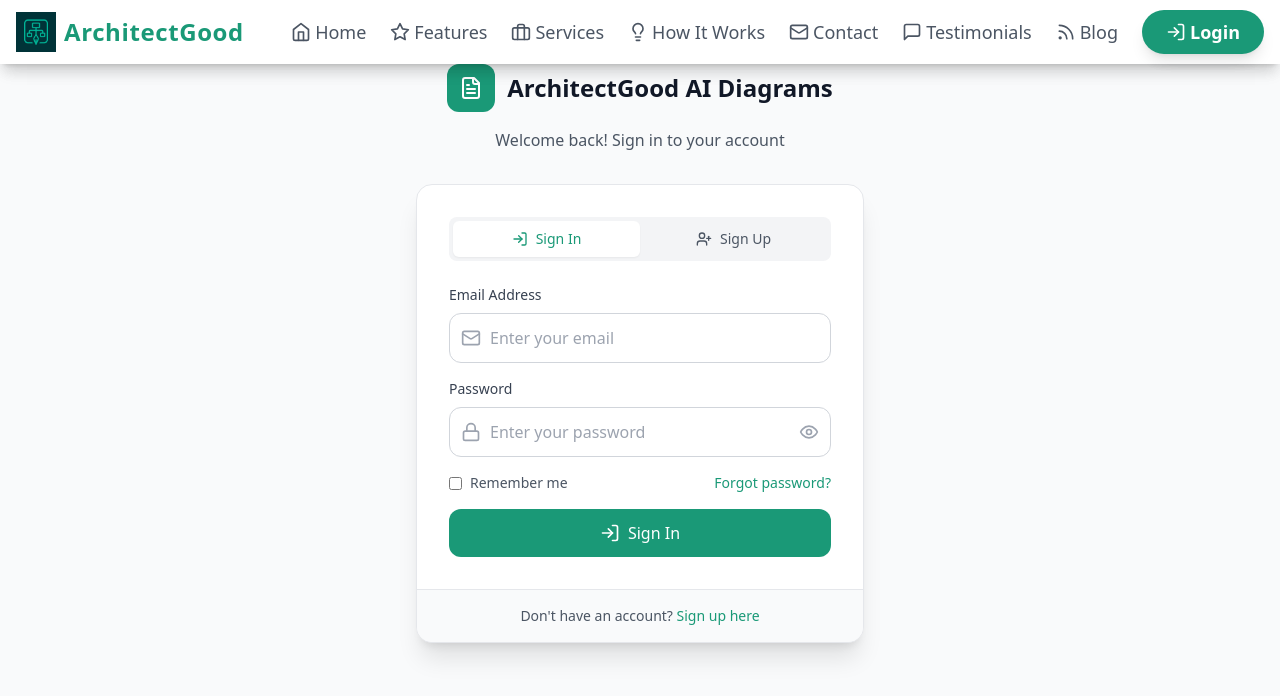
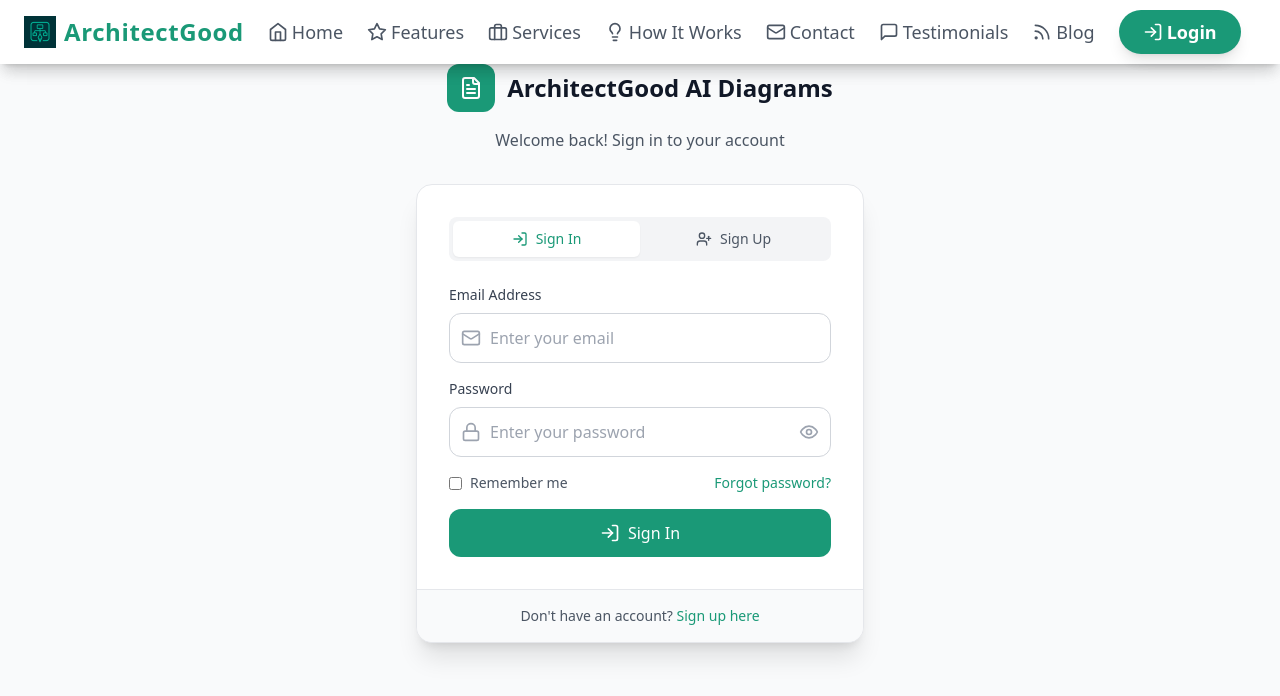
Before and after one commit to MaheshAwasare/architectgood_fe, a React (Vite) app in the folder project/: page /login in a window 1280 px wide. Shown: the top 696 px of the page. Built offline with nearby package versions, Linux system fonts and the light colour scheme.

Commit message:
Navbar fix

```diff
--- a/project/src/components/NavBar.tsx
+++ b/project/src/components/NavBar.tsx
@@ -37,22 +37,26 @@ const NavBar: React.FC<NavBarProps> = ({
 
   return (
     <nav className="bg-white shadow-lg fixed w-full z-50 top-0">
-      <div className="container mx-auto px-4">
+      <div className="container mx-auto px-6">
         <div className="flex justify-between items-center h-16">
+
           {/* Logo */}
-          <Link
-            to="/"
-            className="flex items-center space-x-2 text-2xl font-extrabold text-primary tracking-wide focus:outline-none"
-            onClick={closeMobileMenu}
-          >
-            <img src="/ag_logo_new.png" alt="ArchitectGood Logo" className="h-10" />
-            <span>ArchitectGood</span>
-          </Link>
+
+
+
 
           {/* Desktop Navigation */}
           <div className="hidden md:flex items-center space-x-6">
             {!isLoggedIn ? (
               <>
+               <Link
+            to="/"
+            className="flex items-center space-x-2 text-2xl font-extrabold text-primary tracking-wide focus:outline-none"
+            onClick={closeMobileMenu}
+          >
+            <img src="/ag_logo_new.png" alt="ArchitectGood" className="h-8" />
+                      <span>ArchitectGood</span>
+          </Link>
                 {/* Landing Page Navigation */}
                 <button
                   onClick={() => scrollToSection('home')}
@@ -100,6 +104,15 @@ const NavBar: React.FC<NavBarProps> = ({
             ) : (
               <>
                 {/* Tools for Logged In Users */}
+                 <Link
+                 className="font-extrabold text-primary"
+            to="/"
+
+            onClick={closeMobileMenu}
+          >
+
+                      <span class="font-extrabold text-primary">ArchitectGood</span>
+          </Link>
                 <Link
                   to="/dashboard"
                   onClick={() => setActiveTab('editor')}
@@ -138,7 +151,7 @@ const NavBar: React.FC<NavBarProps> = ({
                   }`}
                 >
                   <Sparkles className="w-4 h-4" />
-                  AI Mermaid Generator
+                  AI Mermaid Diagram Generator
                 </Link>
                 <Link
                   to="/dashboard"
@@ -148,7 +161,7 @@ const NavBar: React.FC<NavBarProps> = ({
                   }`}
                 >
                   <Layers className="w-4 h-4" />
-                  UML Generator
+                  UML Renderer
                 </Link>
                 <Link
                   to="/dashboard"
@@ -158,7 +171,7 @@ const NavBar: React.FC<NavBarProps> = ({
                   }`}
                 >
                   <BookCheck className="w-4 h-4" />
-                  AI UML Generator
+                  AI UML Diagram Generator
                 </Link>
               </>
             )}
```
